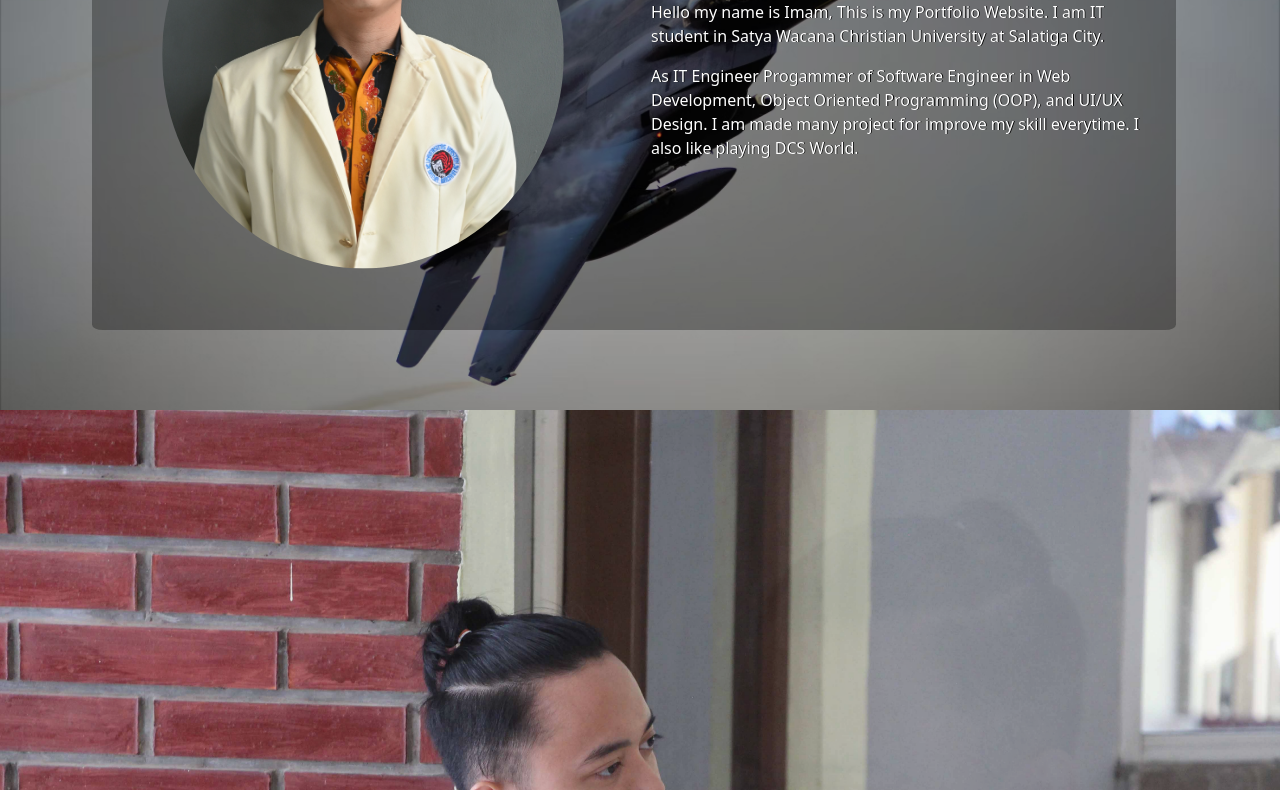
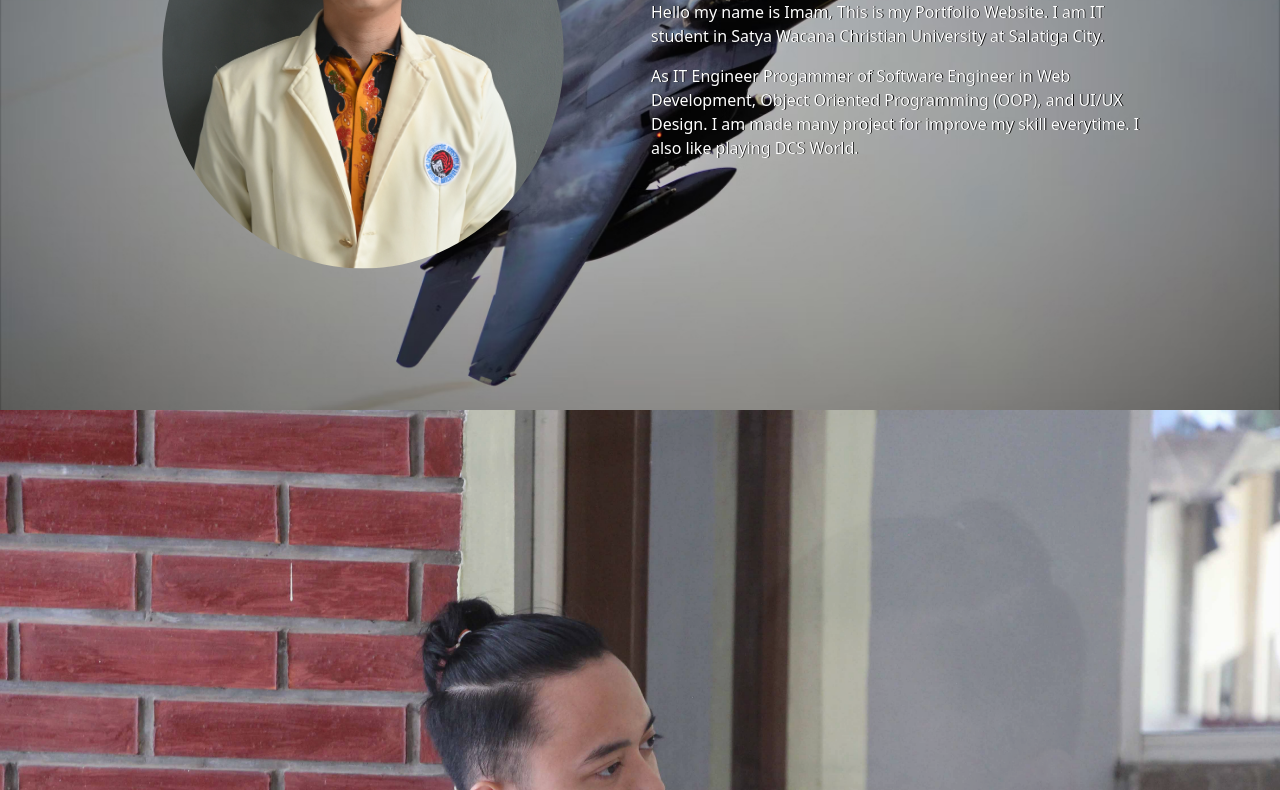
Before and after one commit to ImamFauji/WebsiteImamF, a plain HTML site: page index.html in a window 1280 px wide. Shown: the part 356-1146 px from the top of the page. Drawn offline with nearby package versions, Linux system fonts and the light colour scheme.

Commit message:
Update style.css

```diff
--- a/style.css
+++ b/style.css
@@ -80,7 +80,6 @@ small.text-muted {
   position: relative;
   margin-right: 0;
   border-radius: 1%;
-  background-color: rgba(0, 0, 0, 0.308);
 }
 
 .center {
```
